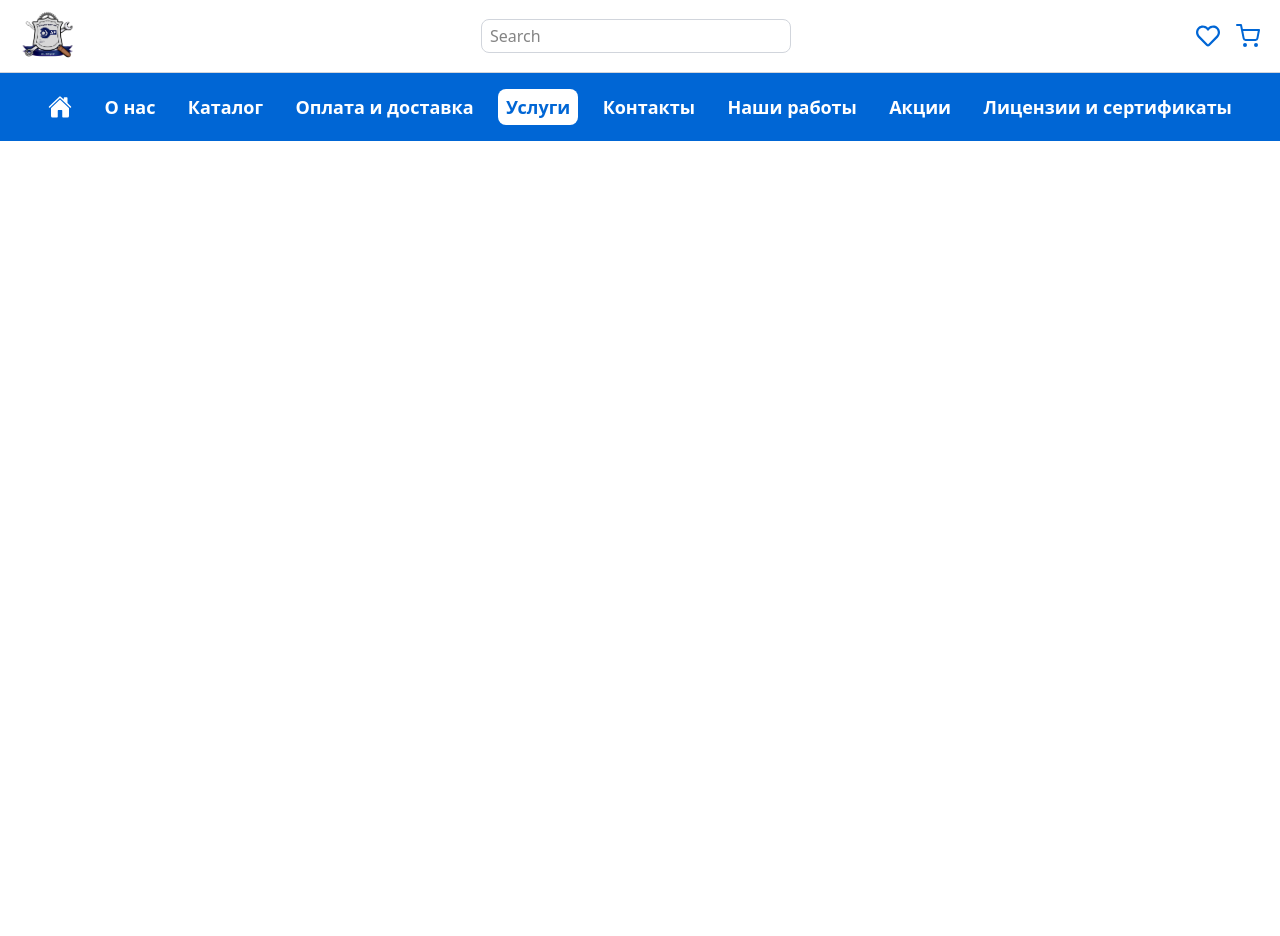
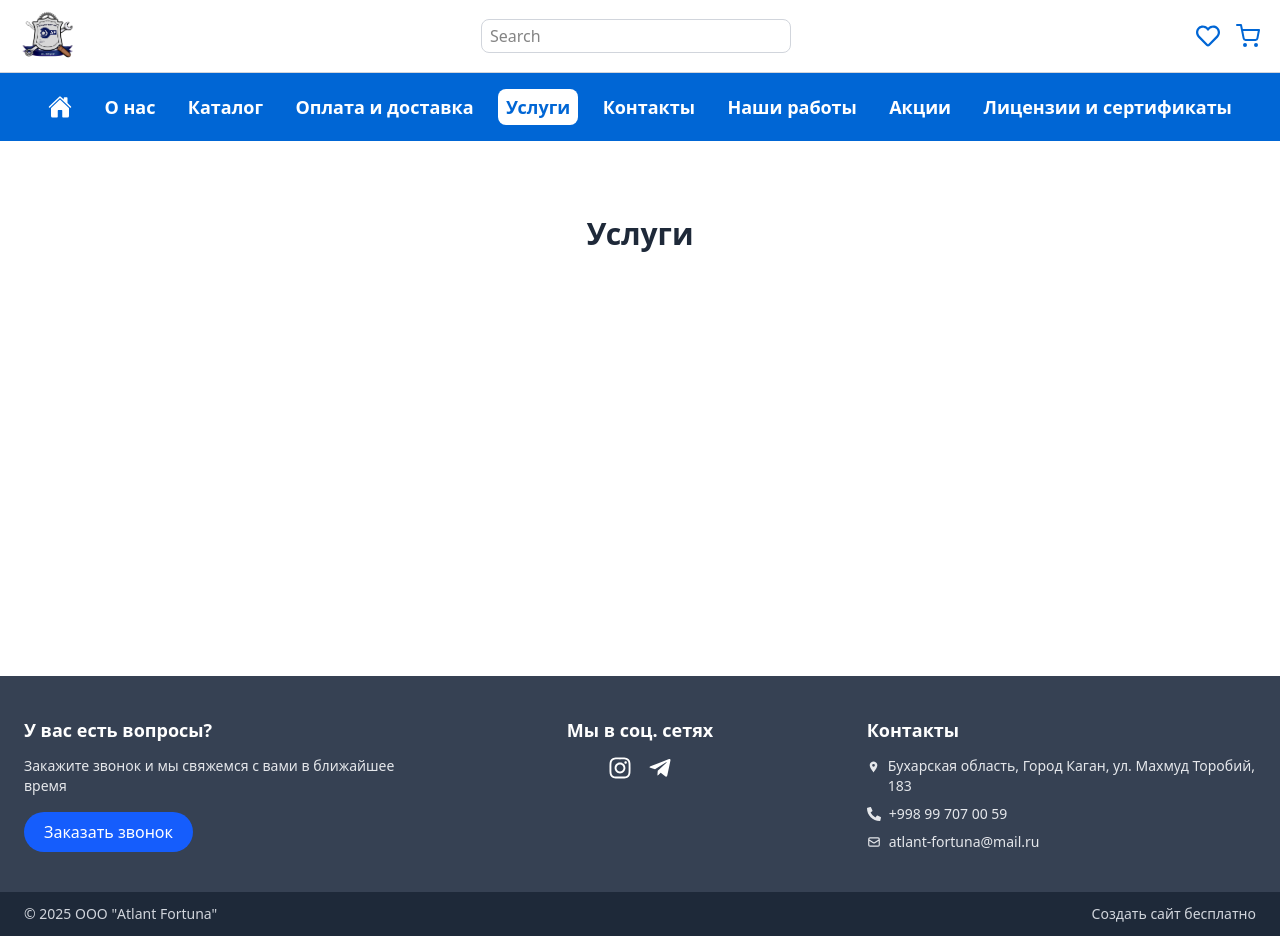
Before and after one commit to SayyeedDeveloper/atlant-frontend, a Next.js app: page /articles in a window 1280 px wide. Before the commit the page ends 800 px from the top, so only its background shows below. Built offline with nearby package versions, Linux system fonts and the light colour scheme.

Commit message:
Articles Setup

```diff
--- /dev/null
+++ b/app/articles/components/Articles.tsx
@@ -0,0 +1,92 @@
+"use client";
+
+import { FaInstagram, FaPhoneAlt, FaTelegramPlane } from "react-icons/fa";
+import { MdLocationOn } from "react-icons/md";
+import { HiOutlineMail } from "react-icons/hi";
+import React from "react";
+
+const Articles = () => {
+    return (
+        <div className="flex flex-col min-h-screen">
+            {/* 🟦 Asosiy kontent qismi */}
+            <main className="flex-grow container mx-auto max-w-7xl p-10 md:p-20">
+                <h2 className="text-3xl font-bold text-center mb-10 text-gray-800">
+                    Услуги
+                </h2>
+
+
+            </main>
+
+            {/* 🟦 Footer */}
+            <footer className="bg-gray-700 text-white mt-auto">
+                <div className="max-w-7xl mx-auto px-6 py-10 grid grid-cols-1 md:grid-cols-3 gap-8">
+                    {/* 1️⃣ Savollar bo‘limi */}
+                    <div>
+                        <h3 className="text-lg font-semibold mb-3">У вас есть вопросы?</h3>
+                        <p className="text-sm text-gray-200 mb-4">
+                            Закажите звонок и мы свяжемся с вами в ближайшее время
+                        </p>
+                        <button className="bg-blue-600 hover:bg-blue-700 text-white px-5 py-2 rounded-full transition-all">
+                            Заказать звонок
+                        </button>
+                    </div>
+
+                    {/* 2️⃣ Ijtimoiy tarmoqlar */}
+                    <div className="flex flex-col items-start md:items-center">
+                        <h3 className="text-lg font-semibold mb-3">Мы в соц. сетях</h3>
+                        <div className="flex gap-4 text-2xl">
+                            <a
+                                href="https://www.instagram.com/atlant_fortuna"
+                                target="_blank"
+                                rel="noopener noreferrer"
+                                className="hover:text-blue-400 transition-colors"
+                            >
+                                <FaInstagram />
+                            </a>
+                            <a
+                                href="https://t.me/suv_filtrlari"
+                                target="_blank"
+                                rel="noopener noreferrer"
+                                className="hover:text-blue-400 transition-colors"
+                            >
+                                <FaTelegramPlane />
+                            </a>
+                        </div>
+                    </div>
+
+                    {/* 3️⃣ Kontaktlar */}
+                    <div>
+                        <h3 className="text-lg font-semibold mb-3">Контакты</h3>
+                        <ul className="space-y-2 text-sm text-gray-200">
+                            <li className="flex items-start gap-2">
+                                <MdLocationOn className="mt-1" />
+                                <span>
+                                    Бухарская область, Город Каган, ул. Махмуд Торобий, 183
+                                </span>
+                            </li>
+                            <li className="flex items-center gap-2">
+                                <FaPhoneAlt /> +998 99 707 00 59
+                            </li>
+                            <li className="flex items-center gap-2">
+                                <HiOutlineMail /> atlant-fortuna@mail.ru
+                            </li>
+                        </ul>
+                    </div>
+                </div>
+
+                {/* 🔹 Footer pastki qismi */}
+                <div className="bg-gray-800 py-3 text-center text-sm text-gray-300 flex flex-col md:flex-row justify-between items-center px-6">
+                    <p>© 2025 ООО "Atlant Fortuna"</p>
+                    <a
+                        href="#"
+                        className="hover:text-blue-400 transition-colors text-sm mt-2 md:mt-0"
+                    >
+                        Создать сайт бесплатно
+                    </a>
+                </div>
+            </footer>
+        </div>
+    );
+};
+
+export default Articles;
--- a/app/articles/page.tsx
+++ b/app/articles/page.tsx
@@ -1,7 +1,9 @@
+import Articles from "./components/Articles";
+
 export default function Home() {
     return (
-        <div>
-            Article
+        <div className={"mt-18 lg:mt-34"}>
+            <Articles/>
         </div>
     );
 }
```
